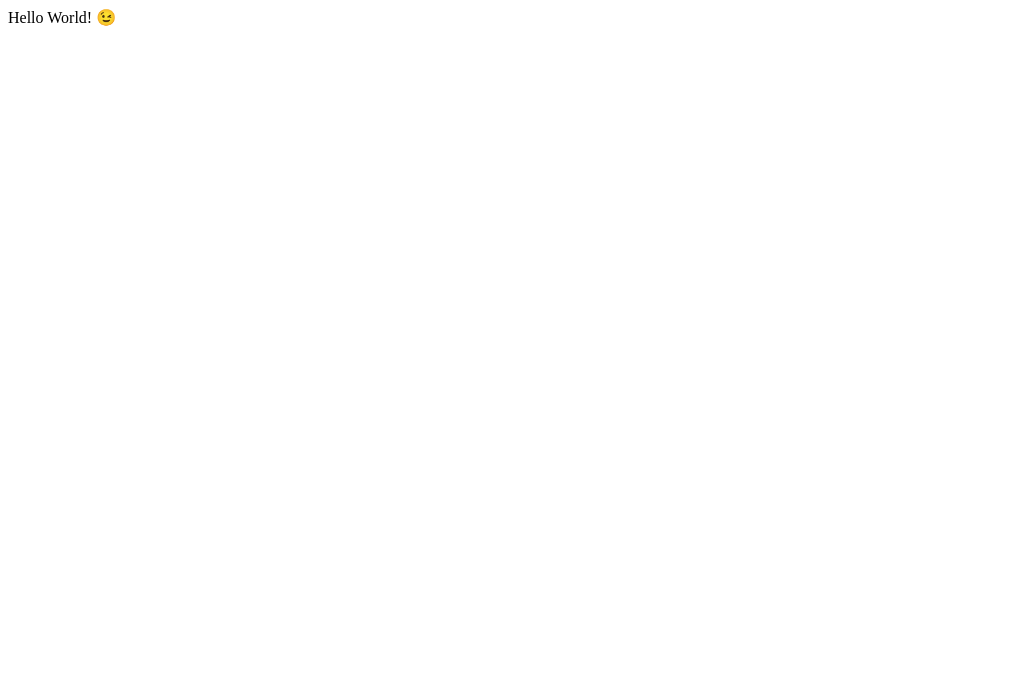
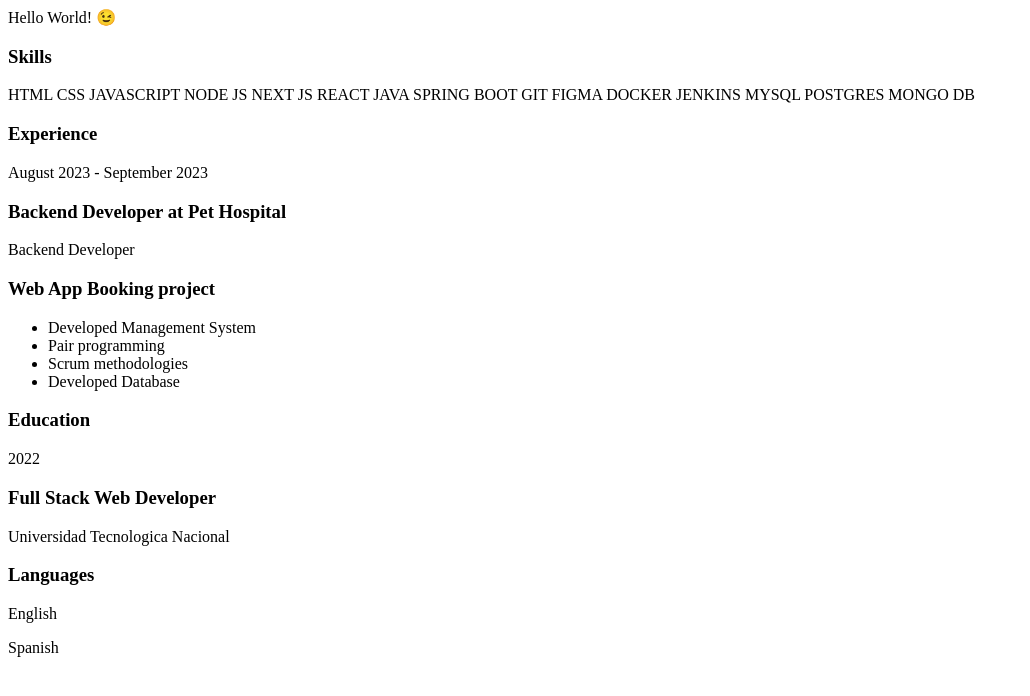
Before and after one commit to rb555/homepage, a plain HTML site: page index.html in a window 1280 px wide. Shown: the whole page, without its empty margins (0-1030 px from the left). Drawn offline with Linux system fonts and the light colour scheme.

Commit message:
hp final changes

```diff
--- a/index.html
+++ b/index.html
@@ -7,5 +7,57 @@
 </head>
 <body>
     Hello World! &#x1F609;
+    <div class="container">
+        <div class="resume__block">
+          <div class="skills">
+            <h3 class="skills__header">Skills</h3>
+            <p class="skills__text">HTML CSS JAVASCRIPT NODE JS NEXT JS REACT JAVA SPRING BOOT GIT FIGMA DOCKER JENKINS MYSQL POSTGRES MONGO DB</p>
+          </div>
+        </div>
+      </div>
+      <div class="container">
+        <div class="resume__block">
+          <div class="main-info fh">
+            <div class="experiences"></div>
+
+            <div class="additional-info fv"></div>
+          </div>
+        </div>
+      </div>
+      <h3 class="experiences__header">Experience</h3>
+<div class="experiences__company">
+  <div class="experiences__company-header">
+    <span class="experiences__company-header-durability">August 2023 - September 2023</span>
+    <h3 class="experiences__company-header-name">Backend Developer at Pet Hospital</h3>
+  </div>
+
+  <div class="experiences__company-project">
+    <span class="experiences__company-project-role"> Backend Developer </span>
+    <h3 class="experiences__company-project-name">Web App Booking project</h3>
+    <ul class="experiences__company-project-responsibilities">
+      <li>Developed Management System</li>
+      <li>Pair programming</li>
+      <li>Scrum methodologies</li>
+      <li>Developed Database</li>
+    </ul>
+  </div>
+</div>
+
+<div class="additional-info fv">
+    <div class="additional-info__education">
+      <h3 class="additional-info__education-header">Education</h3>
+      <div class="additional-info__education-university">
+        <span class="additional-info__education-university-durability"> 2022 </span>
+        <h3 class="additional-info__education-university-speciality">Full Stack Web Developer</h3>
+        <p class="additional-info__education-university-name">Universidad Tecnologica Nacional</p>
+      </div>
+    </div>
+
+    <div class="additional-info__languages">
+      <h3 class="additional-info__languages-header">Languages</h3>
+      <p class="additional-info__languages-item">English</p>
+      <p class="additional-info__languages-item">Spanish</p>
+    </div>
+  </div>
 </body>
 </html>
```
